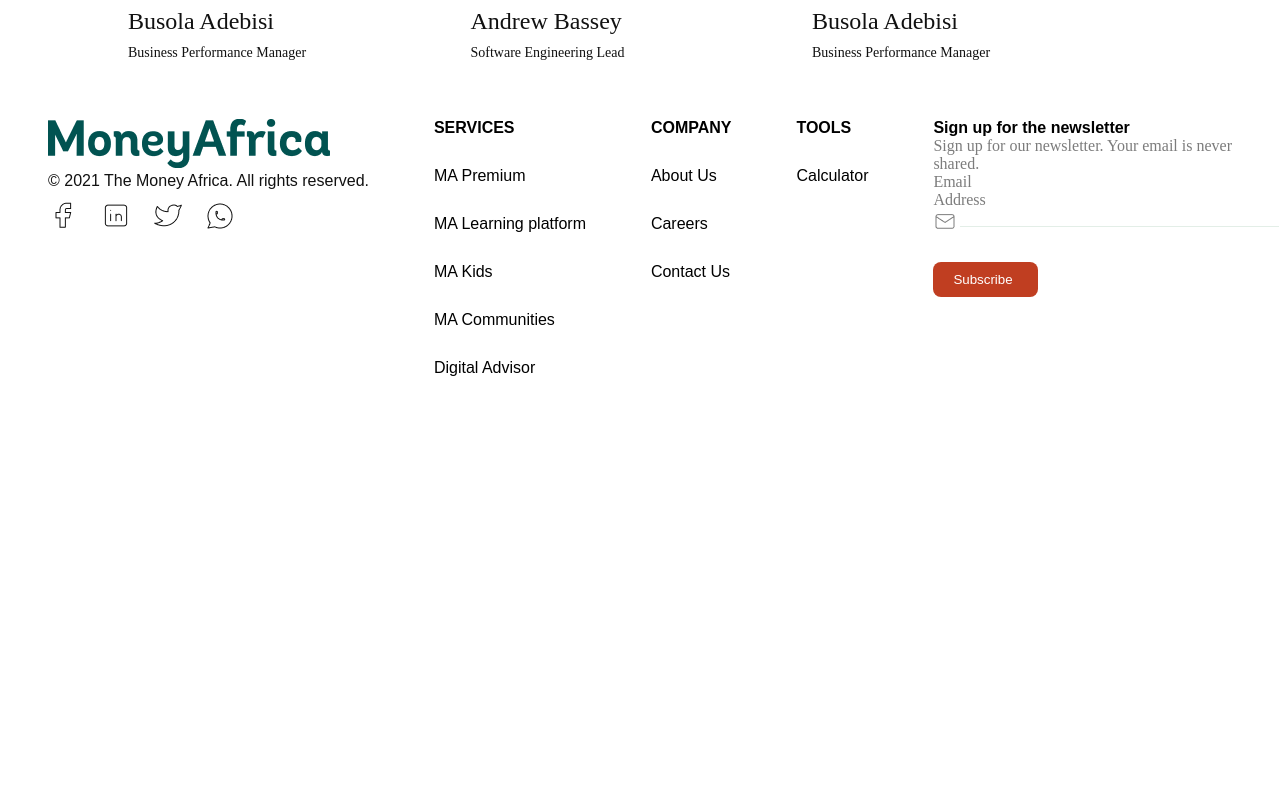
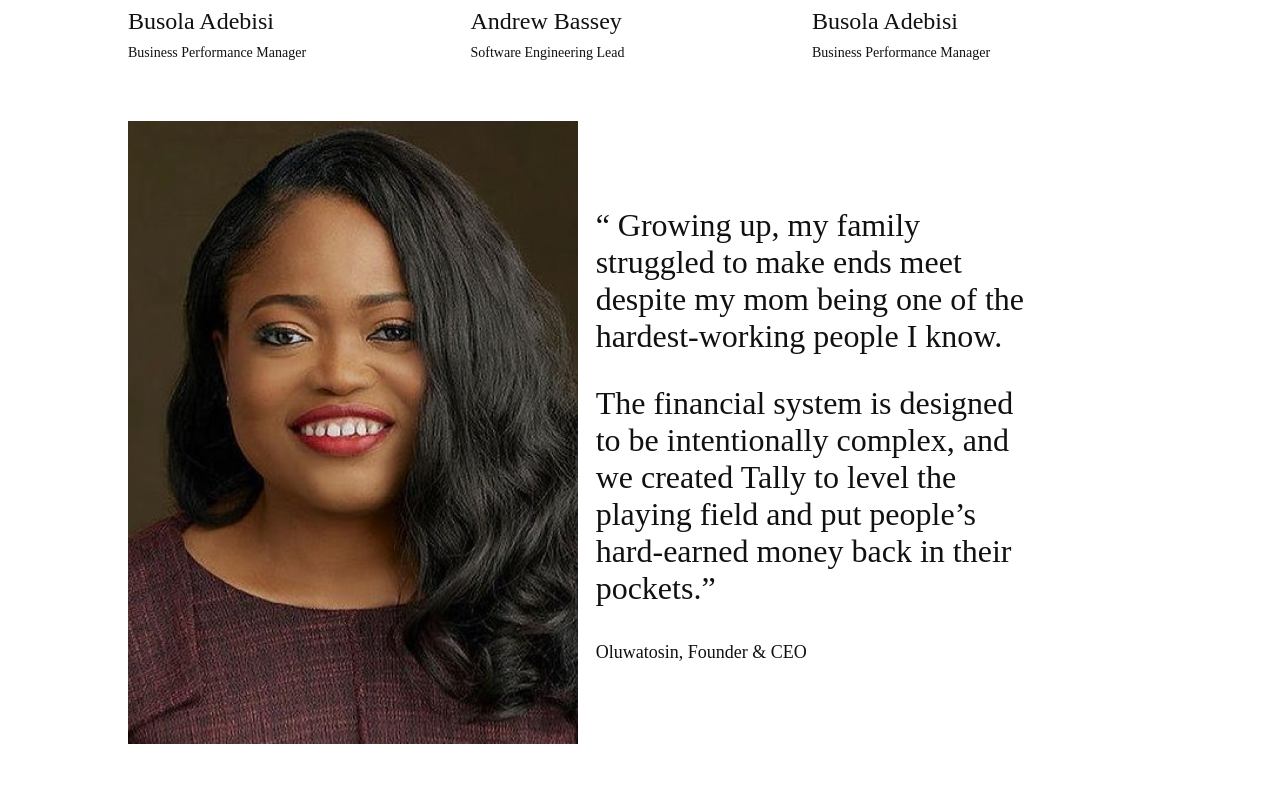
Before and after one commit to victory-nwawunze/clone-financial-website, a React (Create React App) app: page /moneyAfrica/MoneyAfricaAboutUsPage in a window 1280 px wide. Shown: the part 1813-2600 px from the top of the page. Before the commit the page ends 2238 px from the top, so only its background shows below. Built offline with nearby package versions, Linux system fonts and the light colour scheme.

Commit message:
Updated AboutUsChiefExecutiveTextAndImage

```diff
--- a/src/components/MoneyAfricaAboutUsPage/MoneyAfricaAboutUsPage.js
+++ b/src/components/MoneyAfricaAboutUsPage/MoneyAfricaAboutUsPage.js
@@ -9,6 +9,7 @@
 import AboutUsCardImageFive from "../../images/CardProfileImageFive.png";
 import AboutUsCardImageSix from "../../images/Group 18197.png";
 import AbtPlusIcon from "../../images/AbtPlusIcon.png";
+import MoneyAfricaChiefExecutiveImage from "../../images/MoneyAfricaChieftExecutiveImage.png";
 const MoneyAfricaAboutUsPage = () => {
   return (
     <React.Fragment>
@@ -152,6 +153,32 @@
           </div>
         </div>
       </div>
+      <div className="MoneyAfricaAboutCEO">
+        <div className="df justify-content-betw align-items-centr">
+          <div>
+            <img src={MoneyAfricaChiefExecutiveImage} />
+          </div>
+          <div>
+            <p className="StyleExecutiveTextStyles">
+              “ Growing up, my family
+              <br /> struggled to make ends meet
+              <br /> despite my mom being one of the
+              <br /> hardest-working people I know.
+            </p>
+            <p className="StyleMoreExecutiveTextStyle">
+              The financial system is designed
+              <br /> to be intentionally complex, and
+              <br />
+              we created Tally to level the
+              <br /> playing field and put people’s
+              <br />
+              hard-earned money back in their
+              <br /> pockets.”
+            </p>
+            <p className="ChiefExecutiveName">Oluwatosin, Founder & CEO</p>
+          </div>
+        </div>
+      </div>
     </React.Fragment>
   );
 };
--- a/src/index.css
+++ b/src/index.css
@@ -967,3 +967,29 @@
   width: 100%;
   height: 353px;
 }
+
+.MoneyAfricaAboutCEO {
+  margin-top: 50px;
+  margin-left: 10%;
+  margin-right: 20%;
+}
+.StyleExecutiveTextStyles{
+font-weight: 500;
+font-style: normal;
+color: #111111;
+font-size: 32px;
+}
+.StyleMoreExecutiveTextStyle{
+font-weight: 500;
+font-style: normal;
+color: #111111;
+font-size: 32px;
+padding-top: 30px;
+}
+.ChiefExecutiveName{
+  font-weight: 400;
+  color: #111111;
+  font-size: 18px;
+  font-style: normal;
+  padding-top: 35px;
+}
```
Also changed, not shown: src/images/MoneyAfricaChieftExecutiveImage.png (added).
